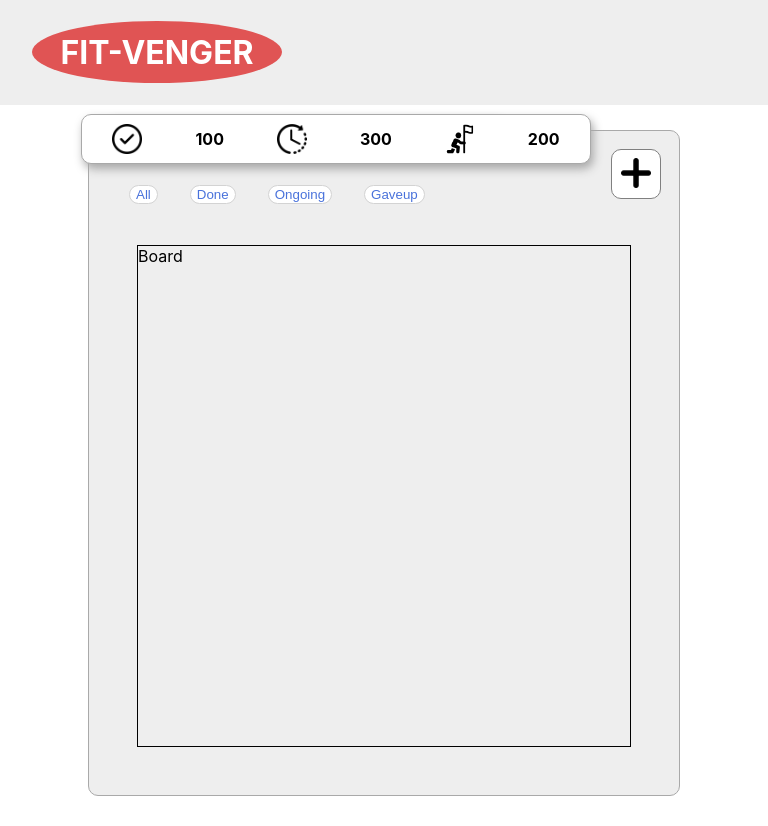
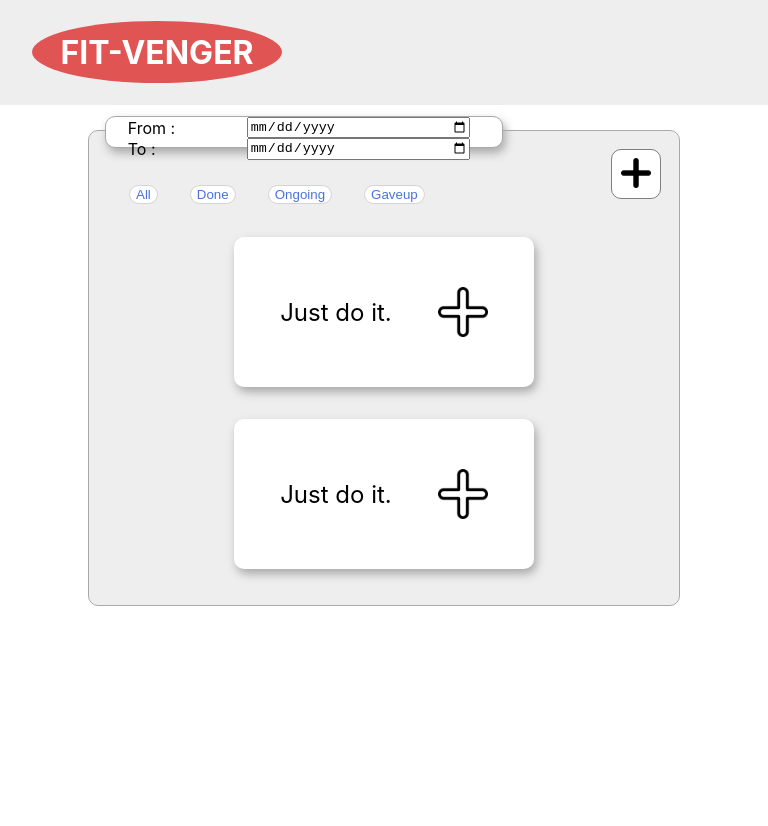
Before and after one commit to Kiatbordin/fitvenger, a React (Vite) app: page / in a window 768 px wide. After the commit the page ends 800 px from the top, so only its background shows below. Built offline with nearby package versions, Linux system fonts and the light colour scheme.

Commit message:
Add new card component and activities component

```diff
--- a/package.json
+++ b/package.json
@@ -13,6 +13,7 @@
     "react": "^18.2.0",
     "react-date-range": "^1.4.0",
     "react-dom": "^18.2.0",
+    "react-router-dom": "^6.3.0",
     "rsuite": "^5.16.1"
   },
   "devDependencies": {
--- a/src/App.jsx
+++ b/src/App.jsx
@@ -1,18 +1,12 @@
-import { useState } from 'react'
 import './App.css'
 
-import {Navbar} from "./components/Navbar/Navbar.jsx";
-import { Activities } from './components/Activities/Activities.jsx';
-import { Footer } from './components/Footer/Footer.jsx';
+import { Board } from './pages/Board.jsx';
 
 function App() {
-  const [isLogin,setIsLogin] = useState(true);
 
   return (
     <div className="App">
-      <Navbar isLogin={isLogin}/>
-      <Activities />
-      <Footer isLogin={isLogin}/>
+      <Board />
     </div>
   )
 }
--- a/src/components/Activities/Activities.css
+++ b/src/components/Activities/Activities.css
@@ -101,14 +101,8 @@
     }
 
     .Activities .add-button {
-        /* position: absolute; */
-        /* position: relative; */
         border: 1px solid gray;
         border-radius: 10px;
-        /* top: 10px;
-        right: 10px; */
-        /* height: 50px;
-        width: 50px; */
         background-color: white;
         margin: 0.5rem ;
         padding: 0.5rem;
@@ -124,6 +118,14 @@
         width: 30px;
     }
 
+    .Activities .activities-board {
+        padding: 1rem;
+
+        display: flex;
+        flex-wrap: wrap;
+        justify-content: center;
+    }
+
   }
 /* Extra larger devices (768px and up) */
 @media screen and (min-width: 768px) {
@@ -132,14 +134,8 @@
         border-radius: 10px;
         background-color: rgba(235, 235, 235, 0.82);;
         margin: 5rem;
-        /* display: flex;
-        flex-wrap: wrap;
-        flex-direction: column; */
-        /* justify-content: space-between; */
         position: relative;
         top: 50px;
-        /* height: 800px; */
-        /* min-width: 1150px; */
     }
 
     .Activities .date-container {
@@ -155,15 +151,13 @@
         padding: 0 1rem 0 1rem;
 
         height: 30px;
-        /* width: 400px; */
         position: absolute;
-        z-index: 10;
+        z-index: 11;
         top: -15px;
         left: 16px;
     }
 
     .Activities .date-container input {
-        /* margin: 10px; */
         margin: 0 10px 0 10px;
     }
 
@@ -233,7 +227,6 @@
 
     .Activities .add-button {
         position: absolute;
-        /* position: relative; */
         border: 1px solid gray;
         border-radius: 10px;
         top: 10px;
@@ -254,9 +247,26 @@
     }
 
     .Activities .activities-board {
-        /* background-color: red; */
-        margin: 3rem;
-        border: 1px solid black;
-        height: 500px;
+        margin: 1rem;
+        padding: 0.5rem;
+
+        /* position: relative;
+        top: 30px; */
+
+        /* border: 1px solid black; */
+        height: 360px;
+
+        display: flex;
+        flex-wrap: wrap;
+        justify-content: space-around;
+
+        /* overflow: scroll; */
+        overflow-y: scroll;
     }
 }
+
+@media screen and (max-width: 1200px) {
+    .Activities .summary-container{
+        display: none;
+    }
+}
--- a/src/components/Activities/Activities.jsx
+++ b/src/components/Activities/Activities.jsx
@@ -1,4 +1,5 @@
 import React from "react";
+import { Link } from "react-router-dom";
 import "./Activities.css";
 
 import done from "./icons/done.png";
@@ -6,13 +7,13 @@ import ongoing from "./icons/ongoing.png";
 import gaveup from "./icons/gaveup.png";
 import add from "./icons/add.png";
 
-// import 'react-date-range/dist/styles.css'; // main style file
-// import 'react-date-range/dist/theme/default.css'; // theme css file
-
-// import DateRangePicker from 'rsuite/DateRangePicker';
-// import 'rsuite/DateRangePicker/styles/index.less';
+import { Newcard } from "../Newcard/Newcard.jsx";
 
 export function Activities(props) {
+
+    const doneActivities = props.doneActivities || 0;
+    const ongoingActivities = props.ongoingActivities || 0;
+    const gaveupActivities = props.gaveupActivities || 0;
 
     return (
         <div className="Activities">
@@ -22,17 +23,17 @@ export function Activities(props) {
             <div className="summary-container">
                 <img src={done} alt='done' />
                 <div className="activities-result-box">
-                    <h1>100</h1>
+                    <h1>{doneActivities}</h1>
                     <span>Activities Done</span>
                 </div>
                 <img src={ongoing} alt='ongoing' />
                 <div className="activities-result-box">
-                    <h1>300</h1>
+                    <h1>{ongoingActivities}</h1>
                     <span>Ongoing Activities</span>
                 </div>
                 <img src={gaveup} alt='gaveup' />
                 <div className="activities-result-box">
-                    <h1>200</h1>
+                    <h1>{gaveupActivities}</h1>
                     <span>Gaveup Activities</span>
                 </div>
             </div>
@@ -42,10 +43,22 @@ export function Activities(props) {
                 <button className="filter-ongoing-button">Ongoing</button>
                 <button className="filter-gaveup-button">Gaveup</button>
             </div>
+
             <button className="add-button"><img src={add} alt="add-button" /></button>
 
             <div className="activities-board">
-                Board
+                <Newcard />
+                <Newcard />
+                <Newcard />
+                <Newcard />
+                <Newcard />
+                <Newcard />
+                <Newcard />
+                <Newcard />
+                <Newcard />
+                <Newcard />
+                <Newcard />
+                <Newcard />
             </div>
         </div>
     );
--- /dev/null
+++ b/src/components/Newcard/Newcard.css
@@ -0,0 +1,63 @@
+/* Extra small devices (768px and down) */
+@media screen and (max-width: 768px) {
+    /* for mobile web */
+    .Newcard {
+        display: flex;
+        justify-content: space-evenly;
+        align-items: center;
+        background-color: white;
+        box-shadow: 2.5px 5px 10px darkgrey;
+        width: 400px;
+        height: 200px;
+        /* border: 1px red solid; */
+        border-radius: 10px;
+
+        margin:1rem;
+      }
+
+      .Newcard span {
+          font-size: 1.5rem;
+          /* padding-right: 1rem; */
+      }
+
+      .Newcard img {
+          height: 50px;
+          width: 50px;
+      }
+
+      .Newcard img:hover{
+          cursor: pointer;
+      }
+  }
+  /* Extra larger devices (768px and up) */
+  @media screen and (min-width: 768px) {
+    /* for desktop web */
+    .Newcard {
+      display: flex;
+      justify-content: space-evenly;
+      align-items: center;
+      background-color: white;
+      box-shadow: 2.5px 5px 10px darkgrey;
+      width: 300px;
+      height: 150px;
+      /* border: 1px red solid; */
+      border-radius: 10px;
+
+      margin-top: 1rem;
+      margin-bottom: 1rem;
+    }
+
+    .Newcard span {
+        font-size: 1.5rem;
+        /* padding-right: 1rem; */
+    }
+
+    .Newcard img {
+        height: 50px;
+        width: 50px;
+    }
+
+    .Newcard img:hover{
+        cursor: pointer;
+    }
+  }
--- /dev/null
+++ b/src/components/Newcard/Newcard.jsx
@@ -0,0 +1,13 @@
+import React from "react";
+import "./Newcard.css";
+
+import plus from "./icons/plus.png"
+
+export function Newcard(props) {
+    return (
+        <div className="Newcard">
+            <span>Just do it.</span>
+            <img src={plus} alt="plus-button" />
+        </div>
+    );
+}
--- /dev/null
+++ b/src/pages/Board.jsx
@@ -0,0 +1,19 @@
+import React from "react";
+import { useState } from 'react'
+
+import { Navbar } from "../components/Navbar/Navbar.jsx";
+import { Activities } from "../components/Activities/Activities.jsx";
+import { Footer } from "../components/Footer/Footer.jsx";
+
+export function Board(props) {
+
+    const [isLogin,setIsLogin] = useState(true);
+
+    return (
+        <div className="Board">
+            <Navbar isLogin={isLogin}/>
+            <Activities doneActivities={100} ongoingActivities={300} gaveupActivities={200}/>
+            <Footer isLogin={isLogin}/>
+        </div>
+    );
+}
```
Also changed, not shown: src/components/Newcard/icons/plus.png (added), 1 other file (tests, documents, lock files or other folders).
